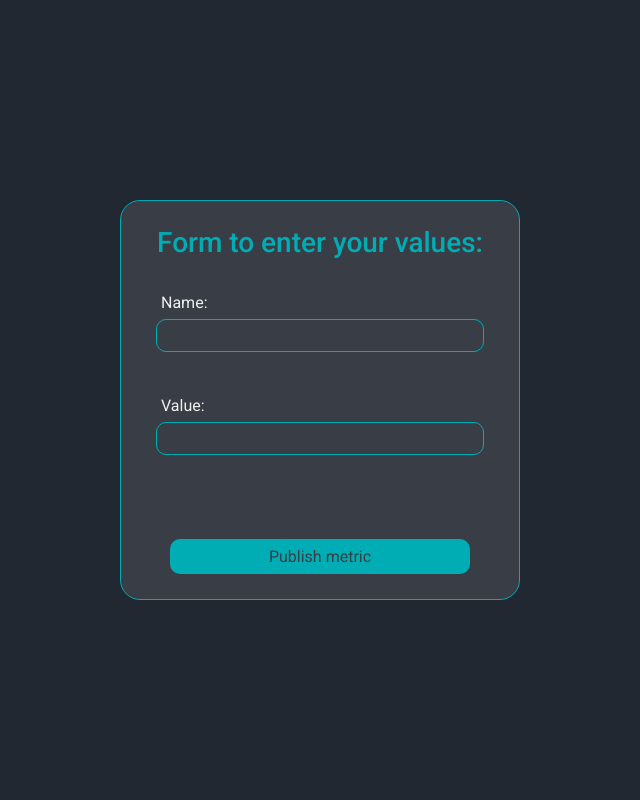
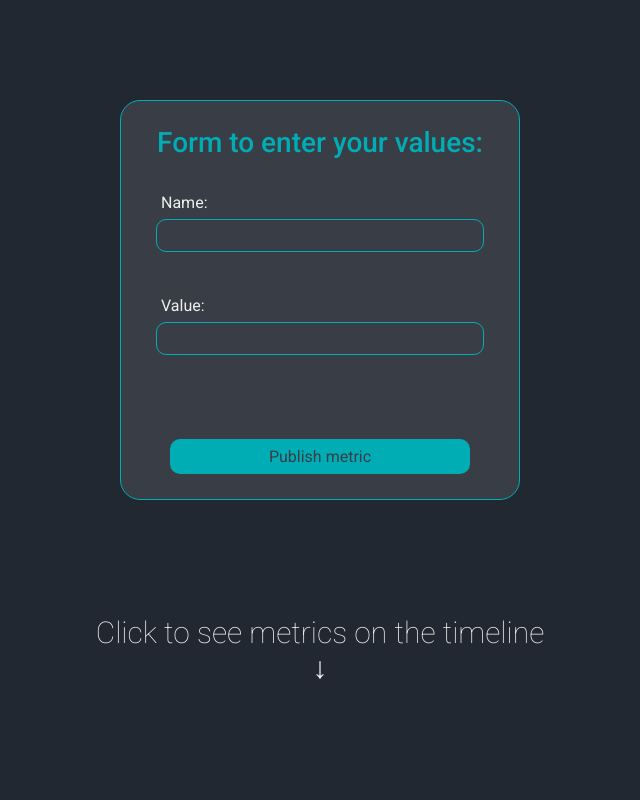
Before and after one commit to belenjn/metrics-app, a React (Create React App) app: page / in a window 1280 px wide. Shown: the top 800 px of the page, without its empty margins (320-960 px from the left). Built offline with nearby package versions, Linux system fonts and the light colour scheme; no server answers.

Commit message:
MetricForm edited

```diff
--- a/src/MetricForm/MetricForm.js
+++ b/src/MetricForm/MetricForm.js
@@ -4,8 +4,9 @@ import publishMetric from "../utils/publishMetric";
 import { ToastContainer, toast } from "react-toastify";
 
 import "react-toastify/dist/ReactToastify.css";
-
+import "animate.css";
 import "./MetricForm.css";
+import { scrollToHeight } from "../utils/scrollToHeight";
 
 const MetricForm = () => {
   const [name, setName] = useState("");
@@ -66,6 +67,15 @@ const MetricForm = () => {
           Publish metric
         </button>
       </form>
+      <button
+        className="animate__animated animate__fadeInDown message-container"
+        onClick={() => scrollToHeight(0.9)}
+      >
+        <p>
+          Click to see metrics on the timeline
+          <p>&#8595;</p>
+        </p>
+      </button>
     </div>
   );
 };
```
